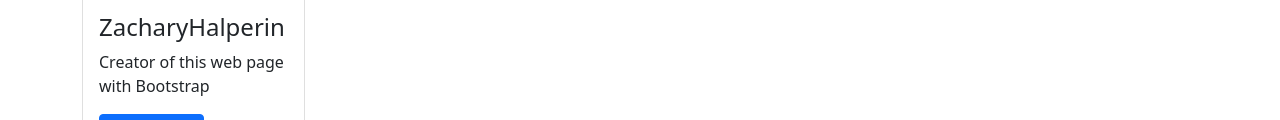
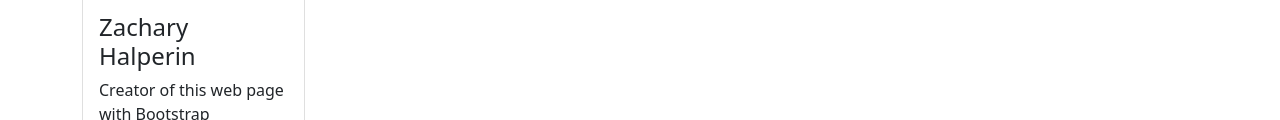
Before and after one commit to zdbman/mygiftsearch, a plain HTML site: page index.html in a window 1280 px wide. Shown: the part 862-982 px from the top of the page. Drawn offline with nearby package versions, Linux system fonts and the light colour scheme.

Commit message:
fixed name

```diff
--- a/index.html
+++ b/index.html
@@ -29,7 +29,7 @@
             <div class="card" style="width:20%">
                 <img class="card-img-top" src="AEPP.jpg" alt="Profile img">
                 <div class="card-body">
-                    <h4 class="card-title">ZacharyHalperin</h4>
+                    <h4 class="card-title">Zachary Halperin</h4>
                     <p class="card-text">Creator of this web page with Bootstrap</p>
                     <a href="#" class="btn btn-primary">Full Profile</a>
                 </div>
```
